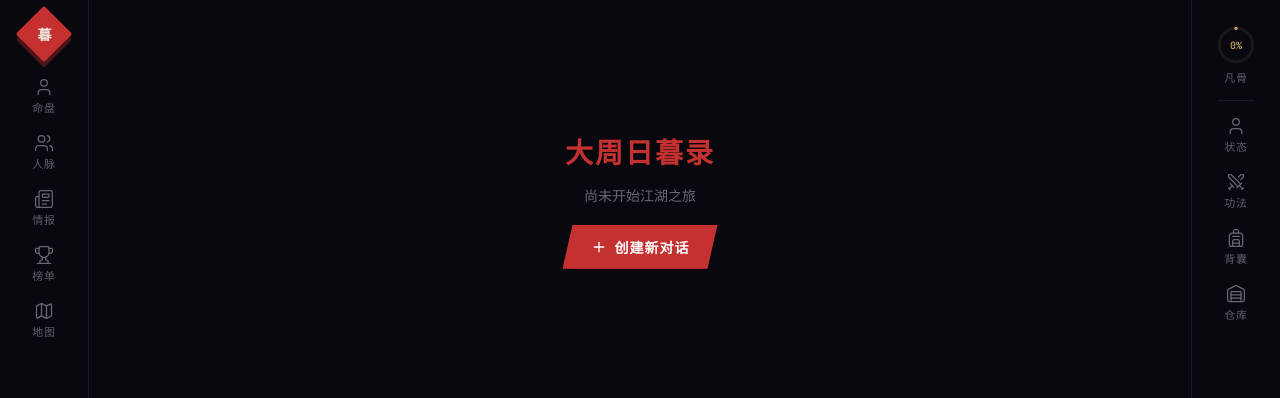
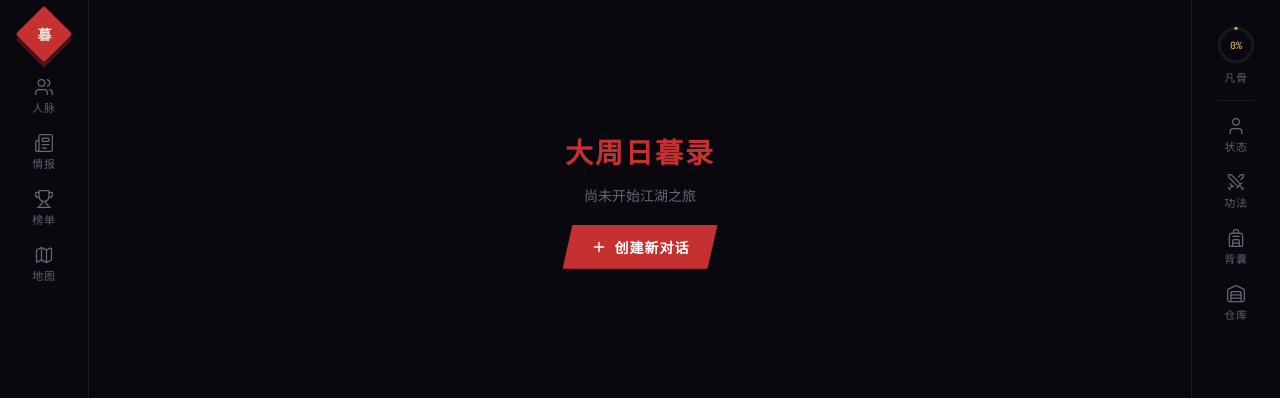
Before and after one commit to iuktsix-svg/dazhou, a React (Vite) app: page / in a window 1280 px wide. Shown: the top 398 px of the page. Built offline with nearby package versions, Linux system fonts and the light colour scheme.

Commit message:
refactor: 左侧栏去重——只保留人脉/情报/榜单/地图/设置，命盘移至右栏状态

```diff
--- a/src/components/SideNav.tsx
+++ b/src/components/SideNav.tsx
@@ -1,7 +1,6 @@
-import { Settings, User, Users, Newspaper, Trophy, Map } from 'lucide-react';
+import { Settings, Users, Newspaper, Trophy, Map } from 'lucide-react';
 
 const PANEL_BTNS = [
-  { id: 'status' as const, label: '命盘', icon: User },
   { id: 'contacts' as const, label: '人脉', icon: Users },
   { id: 'news' as const, label: '情报', icon: Newspaper },
   { id: 'leaderboard' as const, label: '榜单', icon: Trophy },
@@ -16,18 +15,16 @@ interface Props {
 }
 
 export function SideNav({ onOpenPanel, onOpenSettings }: Props) {
-  const NavBtn = ({ id, label, Icon, onClick }: { id: string; label: string; Icon: typeof Settings; onClick: () => void }) => (
-    <button key={id} className="dz-nav-item" onClick={onClick} title={label}>
-      <Icon className="dz-nav-icon" strokeWidth={1.5} />
-      <span className="dz-nav-label">{label}</span>
-    </button>
-  );
-
   return (
     <nav className="dz-sidenav">
       <div className="dz-logo-wrap"><div className="dz-logo-diamond" /><span className="dz-logo-text">暮</span></div>
 
-      {PANEL_BTNS.map(item => NavBtn({ id: item.id, label: item.label, Icon: item.icon, onClick: () => onOpenPanel(item.id as PanelId) }))}
+      {PANEL_BTNS.map(item => (
+        <button key={item.id} className="dz-nav-item" onClick={() => onOpenPanel(item.id as PanelId)} title={item.label}>
+          <item.icon className="dz-nav-icon" strokeWidth={1.5} />
+          <span className="dz-nav-label">{item.label}</span>
+        </button>
+      ))}
 
       <div style={{ flex: 1 }} />
 
```
